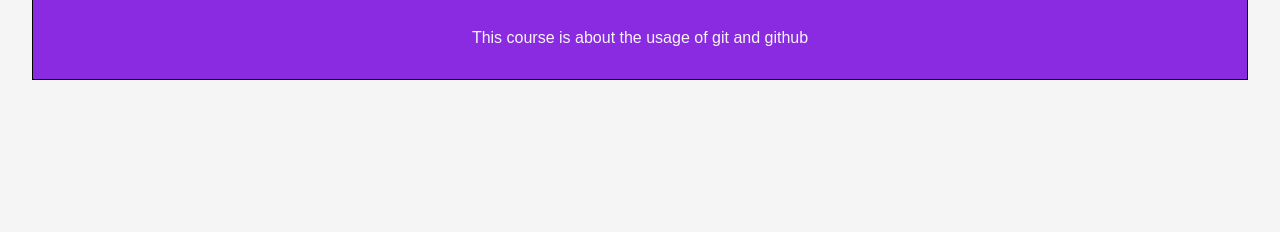
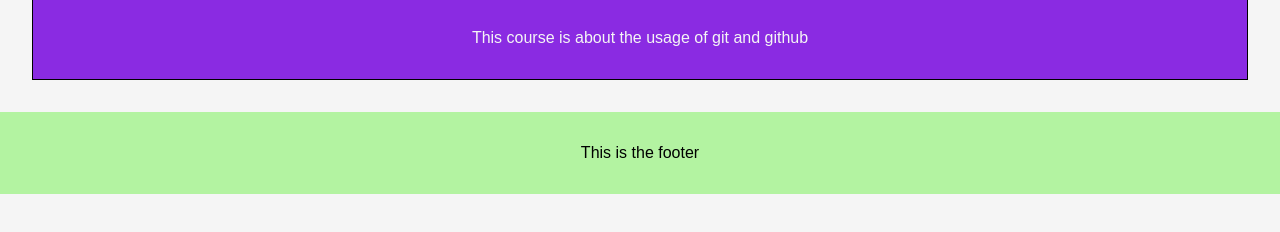
Before and after one commit to kevyyar/git-tut, a plain HTML site: page index.html in a window 1280 px wide. Shown: the part 226-458 px from the top of the page. Drawn offline with Linux system fonts and the light colour scheme.

Commit message:
add footer to page

```diff
--- a/css/app.css
+++ b/css/app.css
@@ -9,6 +9,11 @@ html
 {
     background-color: #f5f5f5;
     font-family: Arial, Helvetica, sans-serif;
+}
+
+body
+{
+    height: 100vh;
 }
 
 .header
@@ -80,3 +85,12 @@ img
     margin-bottom: 2rem;
     font-size: 2.4rem;
 }
+
+.footer
+{
+    display: flex;
+    justify-content: center;
+    align-items: center;
+    background-color: #b3f3a1;
+    padding: 2rem;
+}
--- a/index.html
+++ b/index.html
@@ -26,5 +26,8 @@
       <h2>Git Tut Course</h2>
       <p>This course is about the usage of git and github</p>
     </section>
+    <footer class="footer">
+      <p>This is the footer</p>
+    </footer>
   </body>
 </html>
```
